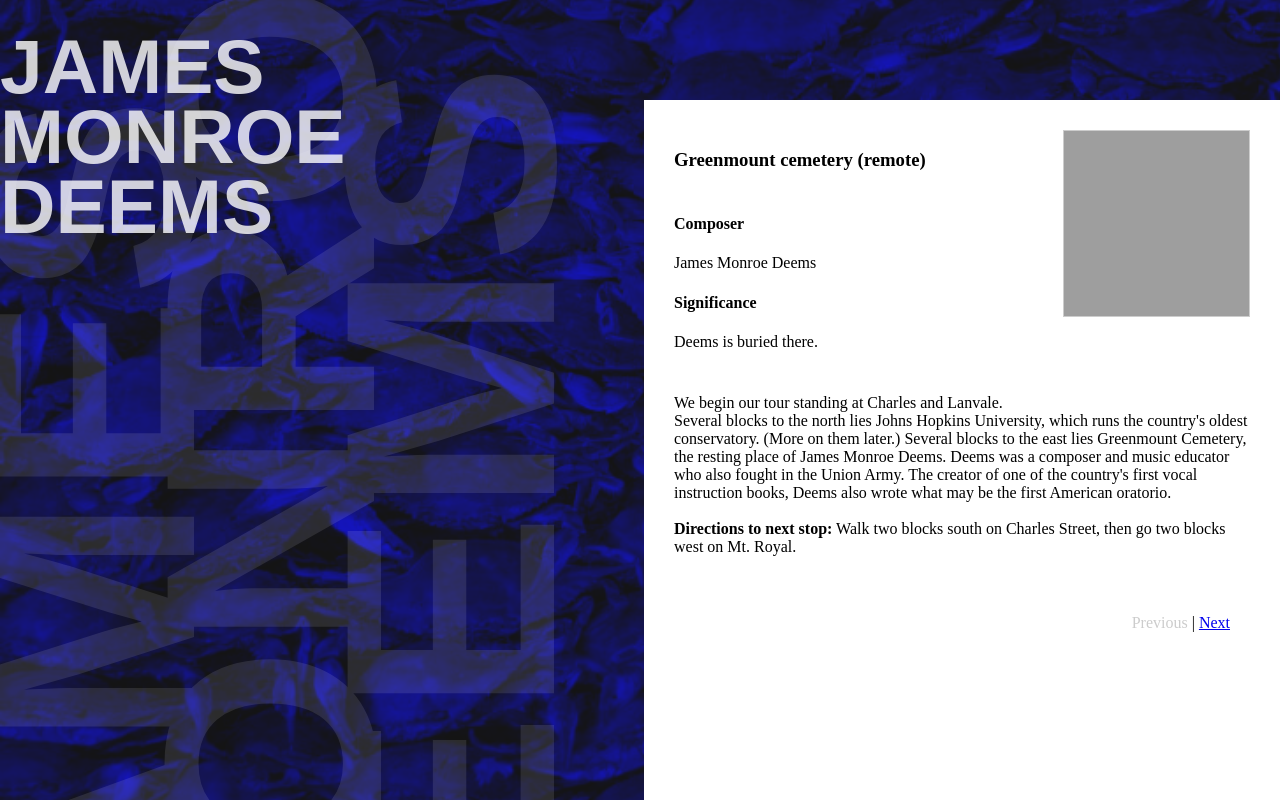
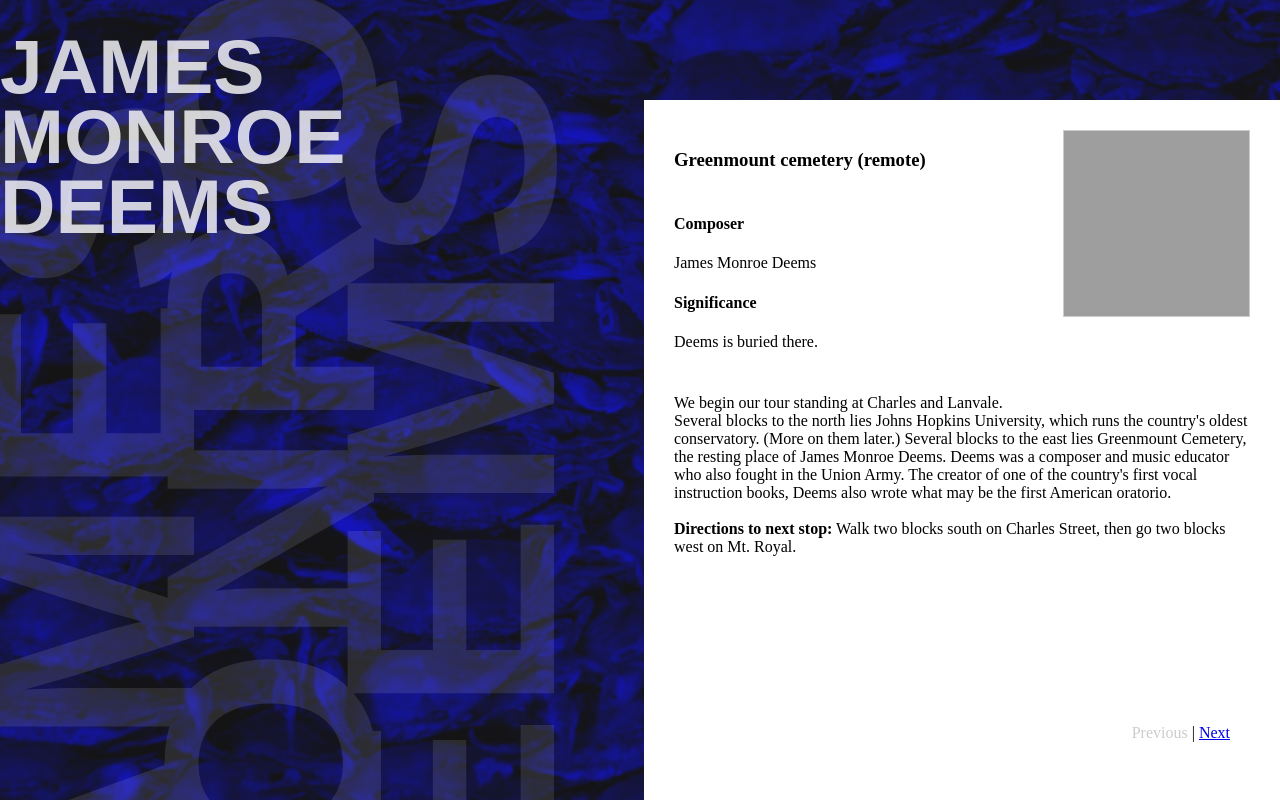
Before and after one commit to patrickmaynard/composer-tour, a plain HTML site: page baltimore/index.html in a window 1280 px wide. Drawn offline with Linux system fonts and the light colour scheme; grey boxes are pictures that could not be loaded.

Commit message:
Update style.css

```diff
--- a/baltimore/style.css
+++ b/baltimore/style.css
@@ -69,7 +69,7 @@ iframe#map{
 	float:right;
 }
 .description{
-    height:200px;
+    height:310px;
     overflow-y:auto;
 }
 section#map iframe{
```
